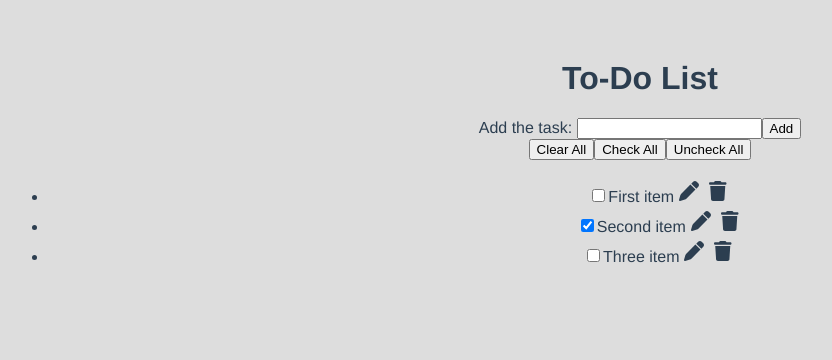
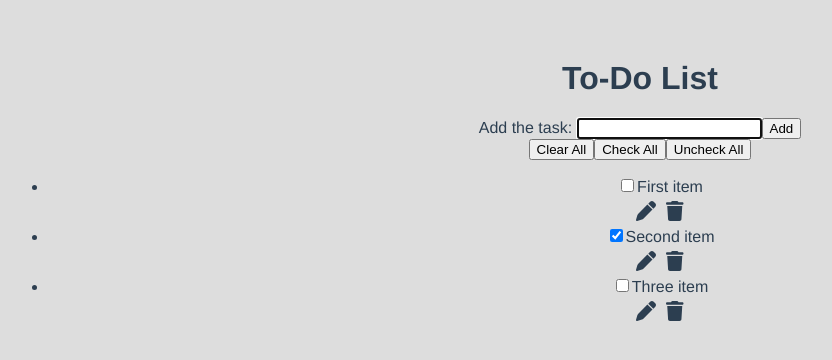
Before and after one commit to de-oz/vue-assignments-app, a Vue app: page / in a window 1280 px wide. Shown: the top 360 px of the page, without its empty margins (0-832 px from the left). Built offline with nearby package versions, Linux system fonts and the light colour scheme.

Commit message:
feat: handle focus management on the input element

```diff
--- a/src/components/TodoItem.vue
+++ b/src/components/TodoItem.vue
@@ -10,44 +10,48 @@
     <label v-if="!isEditing" :for="id">{{ label }}</label>
     <input
       v-else
-      type="text"
+      ref="labelInput"
       v-model.lazy.trim="newLabel"
       name="todo-description"
     />
+    <div v-if="!isEditing" class="options">
       <font-awesome-icon
-      v-if="!isEditing"
-      @click="toggleEditMode"
+        @click="editItem"
         icon="fa-solid fa-pen"
         size="lg"
         class="icon"
       />
       <font-awesome-icon
-      v-if="!isEditing"
         @click="removeItem"
         icon="fa-solid fa-trash fa-3x"
         size="lg"
         class="icon"
       />
+    </div>
+    <div v-else class="options">
       <font-awesome-icon
-      v-if="isEditing"
-      @click="editItem"
+        @click="saveEdit"
         icon="fa-solid fa-check"
         size="lg"
         class="icon"
       />
       <font-awesome-icon
-      v-if="isEditing"
-      @click="toggleEditMode"
+        @click="cancelEdit"
         icon="fa-solid fa-xmark"
         size="lg"
         class="icon"
       />
     </div>
+  </div>
 </template>
 
 <script>
 export default {
-  props: ["label", "completed", "id"],
+  props: {
+    label: { required: true, type: String },
+    completed: { default: false, type: Boolean },
+    id: { required: true, type: String },
+  },
   data() {
     return {
       newLabel: this.label,
@@ -60,14 +64,18 @@ export default {
     },
   },
   methods: {
-    toggleEditMode() {
-      this.isEditing = !this.isEditing;
+    editItem() {
+      this.isEditing = true;
+      this.$nextTick(() => this.$refs.labelInput.focus());
     },
-    editItem() {
-      if (this.newLabel && this.newLabel != this.label) {
+    saveEdit() {
+      if (this.newLabel) {
         this.$emit("item-edited", this.newLabel);
         this.isEditing = false;
       }
+    },
+    cancelEdit() {
+      this.isEditing = false;
     },
     removeItem() {
       this.$emit("item-removed");
--- a/src/components/TodoList.vue
+++ b/src/components/TodoList.vue
@@ -2,7 +2,12 @@
   <form @submit.prevent="addItem" class="list">
     <h1>To-Do List</h1>
     <label for="new-todo">Add the task: </label>
-    <input name="new-todo" id="new-todo" v-model.lazy.trim="label" />
+    <input
+      name="new-todo"
+      id="new-todo"
+      ref="todoLabel"
+      v-model.lazy.trim="label"
+    />
     <button type="submit">Add</button>
     <div class="controls">
       <button @click="clearList" type="button">Clear All</button>
@@ -36,5 +41,8 @@ export default {
       this.$emit("items-unchecked");
     },
   },
+  mounted() {
+    this.$refs.todoLabel.focus();
+  },
 };
 </script>
```
Lines whose indentation alone changed are shown as unchanged.
